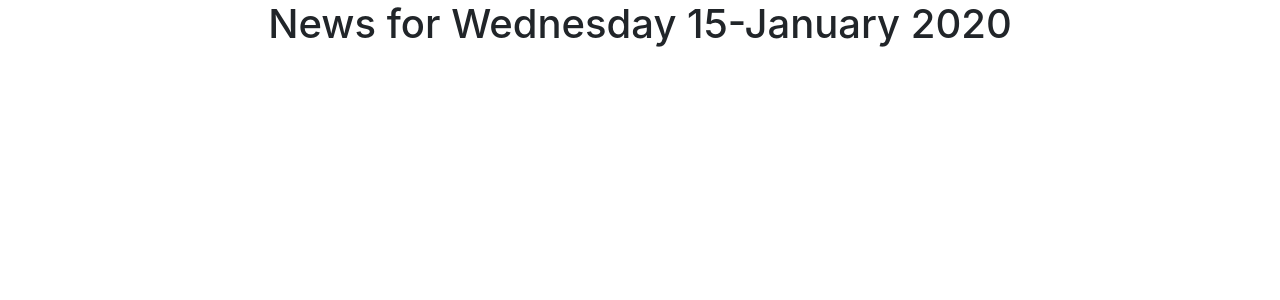
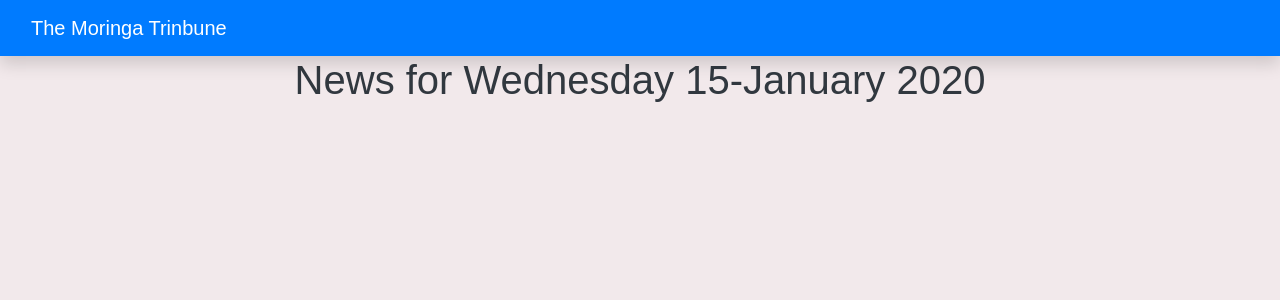
Before and after one commit to NgatiaJeffers/Django-Beginner, a Django app: template news/templates/all-news/base.html in a window 1280 px wide. Shown: the top 300 px of the page. Run offline with Django 3.2, Linux system fonts and the light colour scheme; the template is opened without the code that fills it: most values are stand-ins (such as "Sample title", 1, 10 or a date in 2020); some libraries are stand-ins or nearby versions.

Commit message:
Manage static files

```diff
--- a/news/templates/all-news/base.html
+++ b/news/templates/all-news/base.html
@@ -1,4 +1,5 @@
 {% load bootstrap4 %}
+{% load static %}
 <!DOCTYPE html>
 <html lang="en">
 <head>
@@ -13,10 +14,13 @@
 
     {% block styles %}
         {% bootstrap_css %}
+        <link rel="stylesheet" href="{% static 'css/basenews.css' %}">
     {% endblock %}
 
 </head>
 <body>
+    {% include "navbar.html" %}
+
     {% block content %}
     <h1 class="text-center">News for {{ date|date:"l d-F Y"}}</h1>
     {% endblock %}
--- /dev/null
+++ b/news/templates/navbar.html
@@ -0,0 +1,18 @@
+<!DOCTYPE html>
+<html lang="en">
+<head>
+    <meta charset="UTF-8">
+    <meta http-equiv="X-UA-Compatible" content="IE=edge">
+    <meta name="viewport" content="width=device-width, initial-scale=1.0">
+    <title>The Moringa Tribune</title>
+</head>
+<body>
+    <navbar class="navbar nabar-dark bg-primary shadow">
+        <div class="container-fluid">
+            <div class="navbar-header">
+                <a class="navbar-brand text-white" href="{% url 'newsToday' %}">The Moringa Trinbune</a>
+            </div>
+        </div>
+    </navbar>
+</body>
+</html>
--- a/news/urls.py
+++ b/news/urls.py
@@ -2,7 +2,7 @@ from django.urls import path
 from . import views
 
 urlpatterns = [
-    path('index', views.welcome, name = 'welcome'),
-    path('today', views.news_of_day, name = 'newsToday'),
-    path('archives/(\d{4}-\d{2}-\d{2})/$', views.past_days_news, name = 'pastNews')
+    path('index/', views.welcome, name = 'welcome'),
+    path('today/', views.news_of_day, name = 'newsToday'),
+    path('archives/<int:year>/<int:month>/<int:day>/', views.past_days_news, name = 'pastNews')
 ]
--- /dev/null
+++ b/static/css/basenews.css
@@ -0,0 +1,14 @@
+* {
+    margin: 0;
+    padding: 0;
+    box-sizing: border-box;
+}
+
+body {
+    font-family: Gotham Rounded, sans-serif;
+    background-color: #F2E9EB;
+}
+
+h1 {
+    color: #31383F;
+}
--- a/tribune/settings.py
+++ b/tribune/settings.py
@@ -120,3 +120,6 @@ USE_TZ = True
 # https://docs.djangoproject.com/en/3.1/howto/static-files/
 
 STATIC_URL = '/static/'
+STATICFILES_DIRS = [
+    BASE_DIR / "static"
+]
```
